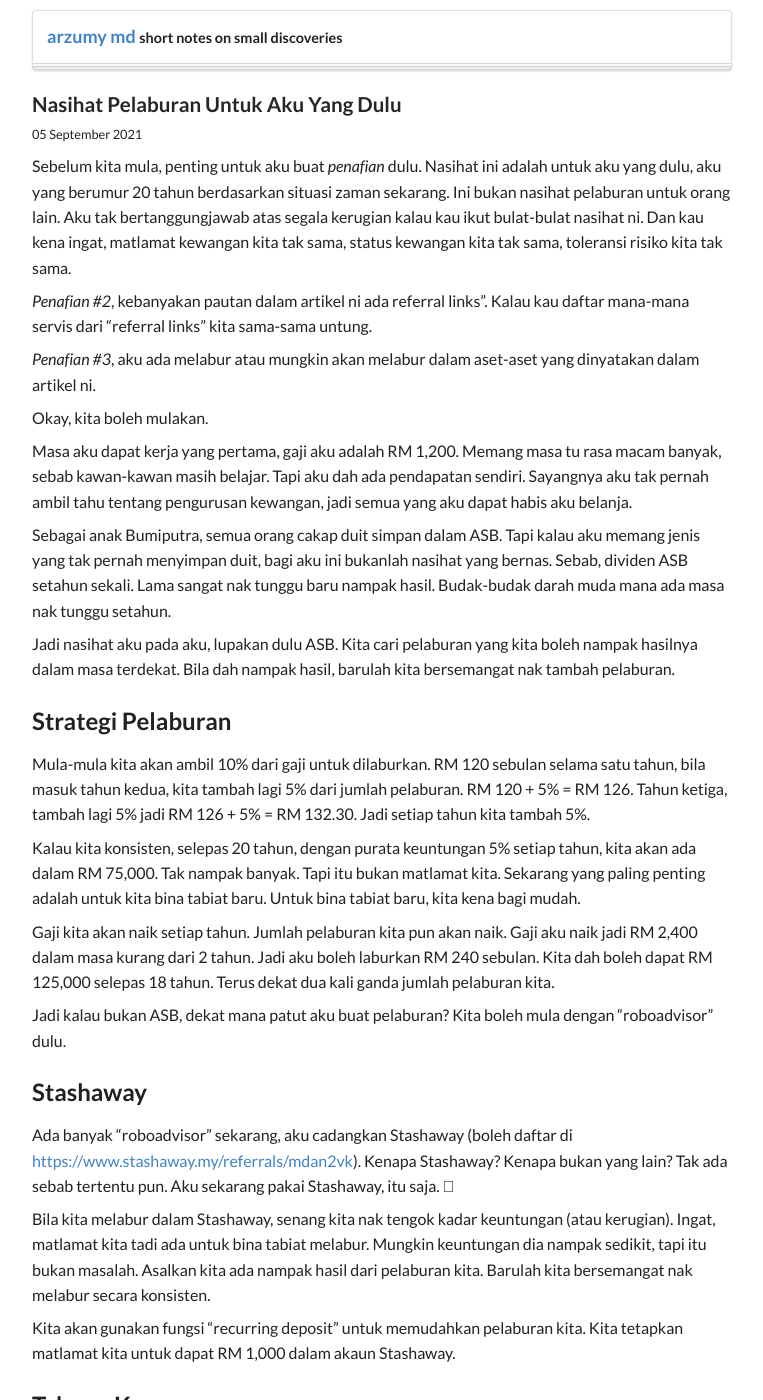
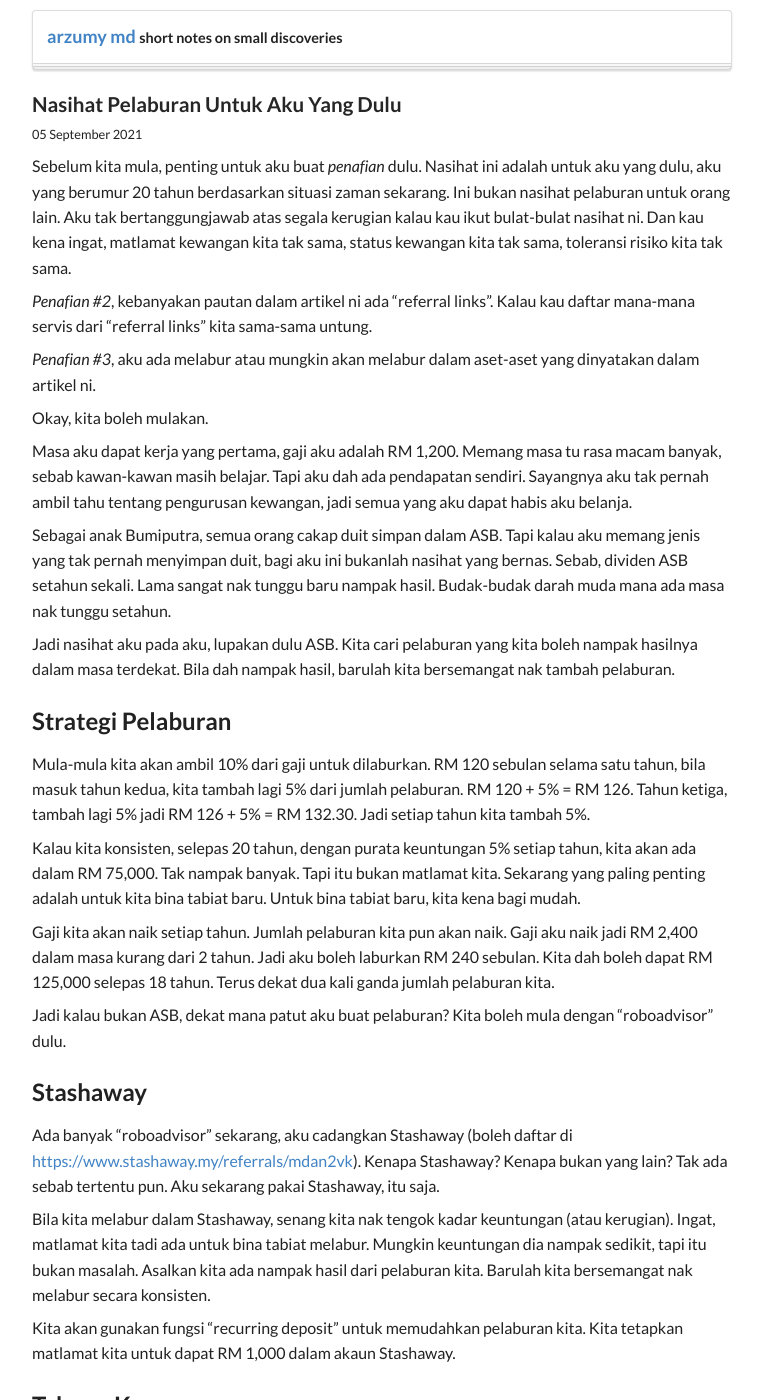
Before and after one commit to arzumy/arzumy.github.com, a Jekyll site: the page built from _posts/2021-09-05-nasihat-pelaburan-untuk-aku-yang-dulu.md, in a window 1280 px wide and 1400 px high. Shown: the whole window, without its empty margins (258-1021 px from the left). Built offline with Jekyll 4.4.1, drawn with Linux system fonts in a browser that asks for light colours; nearby versions of some CDN libraries.

Commit message:
add missing quote

```diff
--- a/_posts/2021-09-05-nasihat-pelaburan-untuk-aku-yang-dulu.md
+++ b/_posts/2021-09-05-nasihat-pelaburan-untuk-aku-yang-dulu.md
@@ -7,7 +7,7 @@ tags : [internship, startup, career]
 
 Sebelum kita mula, penting untuk aku buat _penafian_ dulu. Nasihat ini adalah untuk aku yang dulu, aku yang berumur 20 tahun berdasarkan situasi zaman sekarang. Ini bukan nasihat pelaburan untuk orang lain. Aku tak bertanggungjawab atas segala kerugian kalau kau ikut bulat-bulat nasihat ni. Dan kau kena ingat, matlamat kewangan kita tak sama, status kewangan kita tak sama, toleransi risiko kita tak sama.
 
-_Penafian #2_, kebanyakan pautan dalam artikel ni ada referral links”. Kalau kau daftar mana-mana servis dari “referral links” kita sama-sama untung.
+_Penafian #2_, kebanyakan pautan dalam artikel ni ada "referral links”. Kalau kau daftar mana-mana servis dari “referral links” kita sama-sama untung.
 
 _Penafian #3_, aku ada melabur atau mungkin akan melabur dalam aset-aset yang dinyatakan dalam artikel ni.
 
@@ -31,7 +31,7 @@ Jadi kalau bukan ASB, dekat mana patut aku buat pelaburan? Kita boleh mula denga
 
 ## Stashaway
 
-Ada banyak “roboadvisor” sekarang, aku cadangkan Stashaway (boleh daftar di [https://www.stashaway.my/referrals/mdan2vk](https://www.stashaway.my/referrals/mdan2vk)). Kenapa Stashaway? Kenapa bukan yang lain? Tak ada sebab tertentu pun. Aku sekarang pakai Stashaway, itu saja. 
+Ada banyak “roboadvisor” sekarang, aku cadangkan Stashaway (boleh daftar di [https://www.stashaway.my/referrals/mdan2vk](https://www.stashaway.my/referrals/mdan2vk)). Kenapa Stashaway? Kenapa bukan yang lain? Tak ada sebab tertentu pun. Aku sekarang pakai Stashaway, itu saja.
 
 Bila kita melabur dalam Stashaway, senang kita nak tengok kadar keuntungan (atau kerugian). Ingat, matlamat kita tadi ada untuk bina tabiat melabur. Mungkin keuntungan dia nampak sedikit, tapi itu bukan masalah. Asalkan kita ada nampak hasil dari pelaburan kita. Barulah kita bersemangat nak melabur secara konsisten.
 
```
